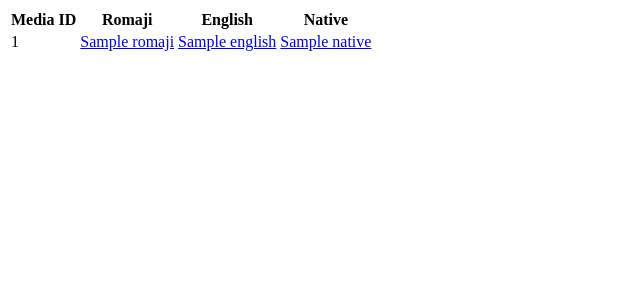
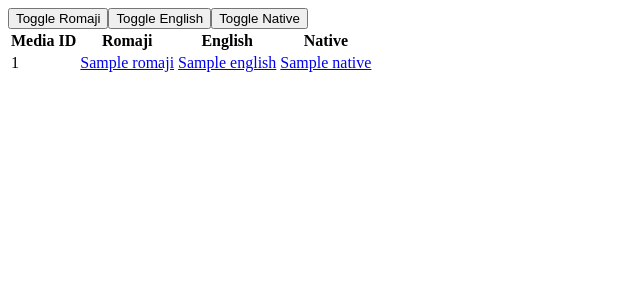
Before and after one commit to AbstractUmbra/Anilist-Comparison, a Python web app: template anilist-cmp/templates/page.html in a window 1280 px wide. Shown: the top 300 px of the page, without its empty margins (0-640 px from the left). Run offline with Jinja, Linux system fonts and the light colour scheme; the template is opened without the code that fills it: most values are stand-ins (such as "Sample title", 1, 10 or a date in 2020).

Commit message:
Add JavaScript to hide columns

```diff
--- a/anilist-cmp/templates/page.html
+++ b/anilist-cmp/templates/page.html
@@ -9,6 +9,9 @@
 </head>
 <body>
 <table>
+    <button data-column="romaji">Toggle Romaji</button>
+    <button data-column="english">Toggle English</button>
+    <button data-column="native">Toggle Native</button>
     <thead>
     <tr>
         <th>Media ID</th>
@@ -19,9 +22,9 @@
     </thead>
     <colgroup>
         <col>
-        <col>
-        <col>
-        <col>
+        <col id="romaji">
+        <col id="english">
+        <col id="native">
     </colgroup>
     <tbody>
     {% for entry in entries %}
@@ -35,5 +38,25 @@
     </tbody>
 </table>
 </body>
+<script>
+    const toggles = document.querySelectorAll('button');
 
+    const toggle_setting = (setting) => {
+        if (localStorage.getItem(setting)) {
+            localStorage.removeItem(setting);
+            document.getElementById(setting).style.removeProperty('visibility');
+        } else {
+            localStorage.setItem(setting, '1')
+            document.getElementById(setting).style.setProperty('visibility', 'collapse');
+        }
+    }
+
+    toggles.forEach(button => {
+        button.addEventListener('click', () => toggle_setting(button.dataset.column))
+    })
+
+    for (const column of ['romaji', 'english', 'native'])
+        if (localStorage.getItem(column))
+            document.getElementById(column).style.setProperty('visibility', 'collapse');
+</script>
 </html>
```
